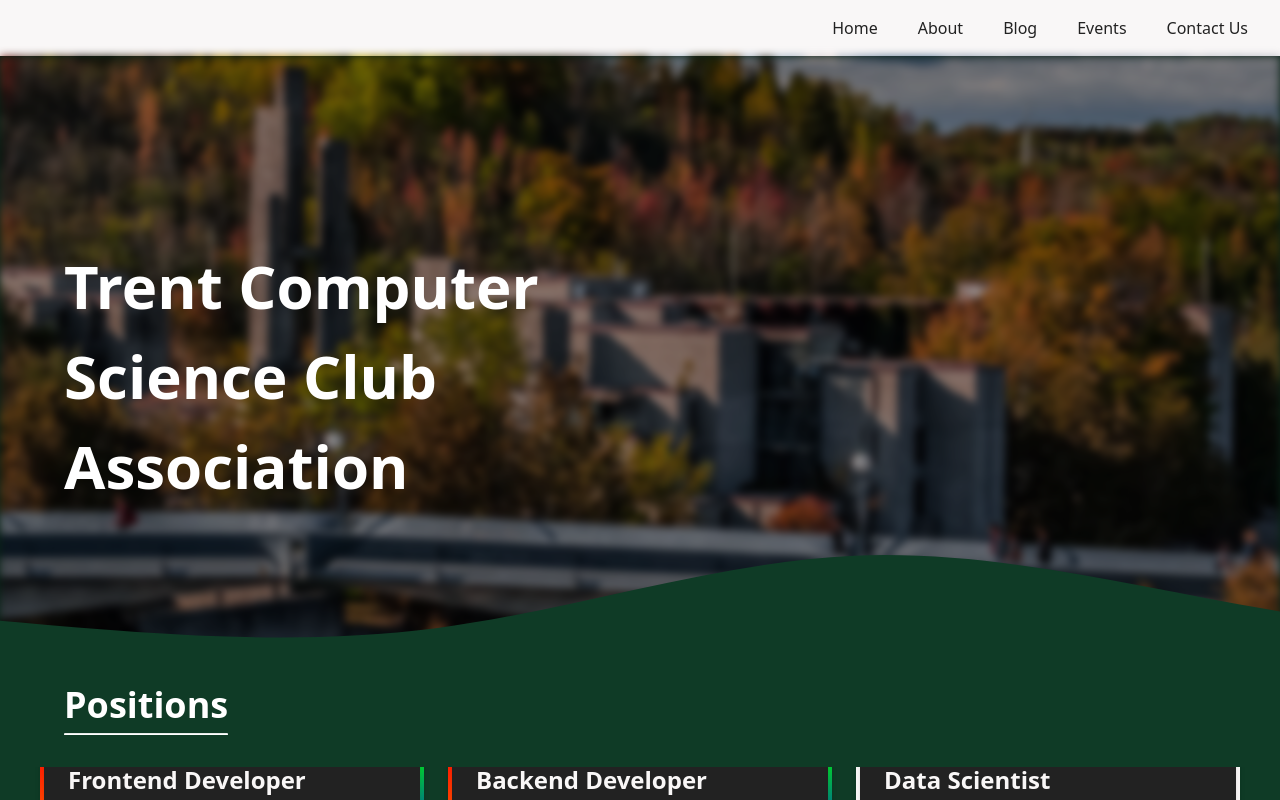
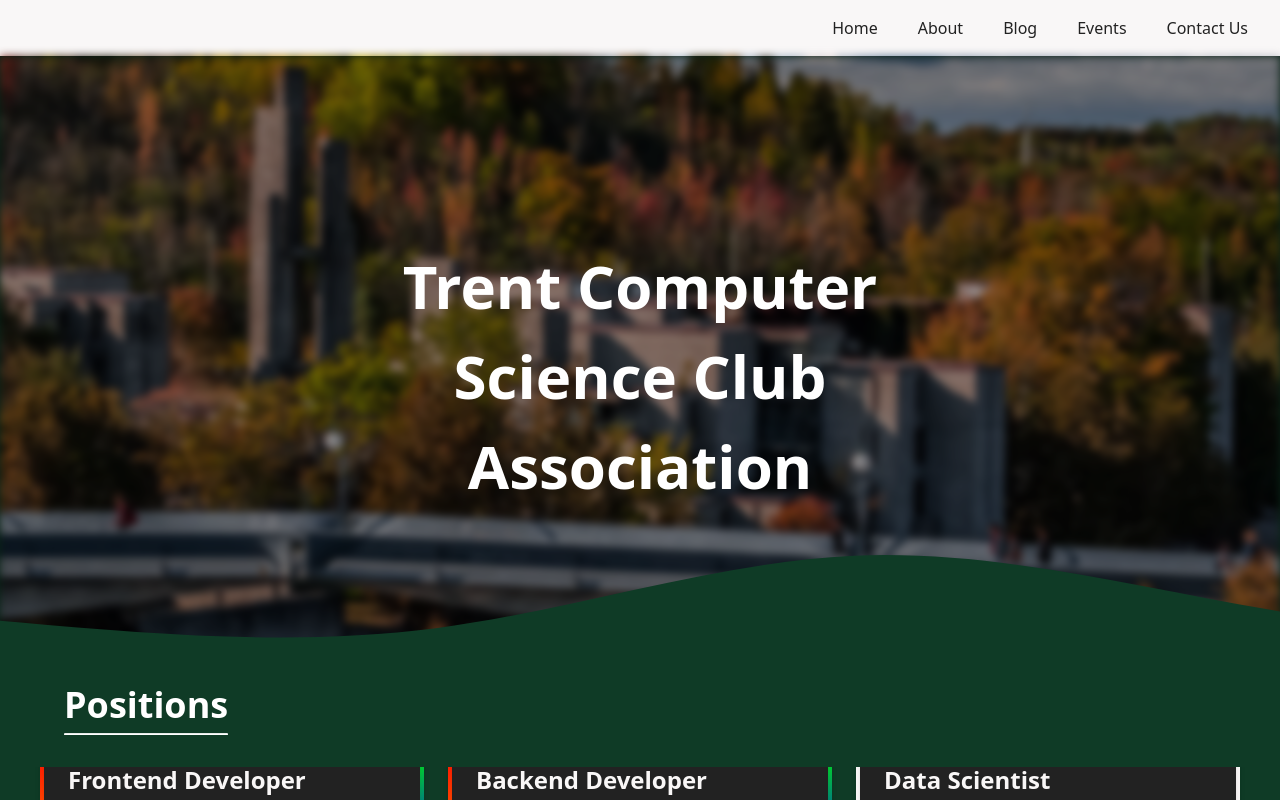
Before and after one commit to Trent-Computer-Science-Club-Association/ClubWebsite, a Next.js app: page /Apply in a window 1280 px wide. Shown: the top 800 px of the page. Built offline with nearby package versions, Linux system fonts and the light colour scheme.

Commit message:
Fix(BlurBanner): Centering

```diff
--- a/styles/components/BlurBanner.module.scss
+++ b/styles/components/BlurBanner.module.scss
@@ -1,18 +1,16 @@
 .Container {
   @apply w-full;
   @apply relative;
-  // Removed the fixed height and overflow-hidden
 }
 
 .BlurBanner {
   @apply w-full;
   @apply relative;
   @apply flex flex-col;
-  // Removed the fixed height
 }
 
 .imageContainer {
-  @apply w-full h-[40rem]; // Fixed height moved here
+  @apply w-full h-[40rem];
   @apply relative;
   img {
     @apply blur-sm object-cover;
@@ -21,15 +19,14 @@
 
 .overlay {
   @apply absolute inset-0;
-  @apply flex items-center justify-start;
+  @apply flex items-center justify-center;
   @apply bg-black/40;
   @apply z-10;
 }
 
 .title {
   @apply w-1/2;
-  @apply text-6xl font-bold text-white leading-normal;
-  @apply ml-16;
+  @apply text-6xl font-bold text-white leading-normal text-center;
 }
 
 .waveContainer {
```
